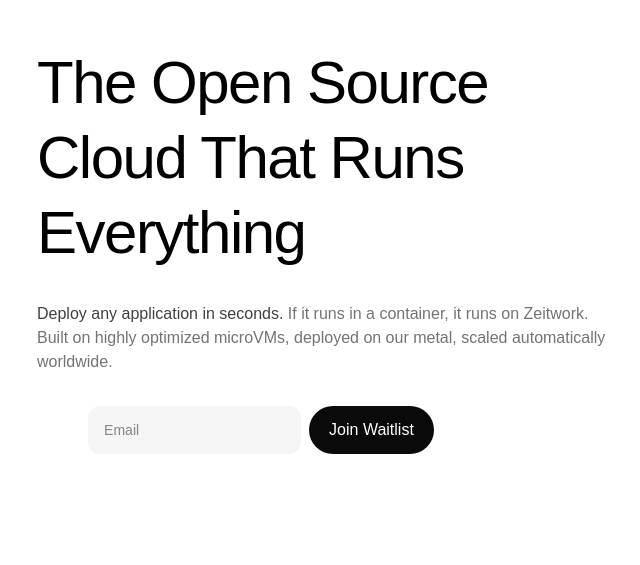
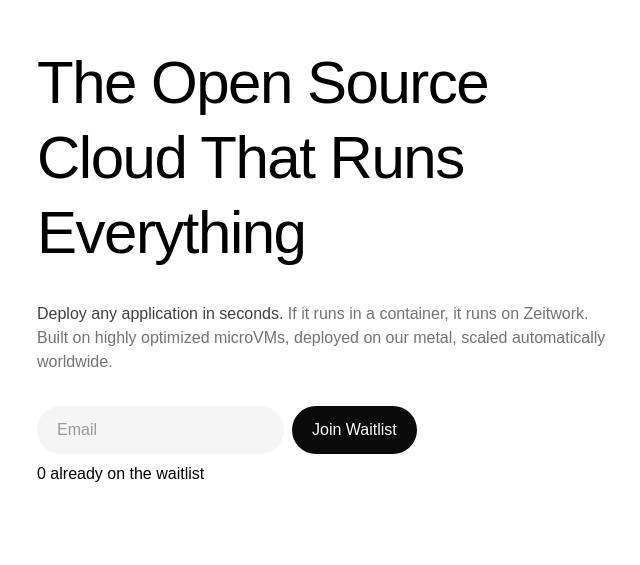
Before and after one commit to zeitwork/website, a Nuxt app: page / in a window 1280 px wide. Shown: the part 235-800 px from the top of the page, without its empty margins (171-811 px from the left). Built offline with nearby package versions, Linux system fonts and the light colour scheme; no server answers.

Commit message:
waitlist counter

```diff
--- a/app/components/d-waitlist-form/index.vue
+++ b/app/components/d-waitlist-form/index.vue
@@ -2,6 +2,10 @@
 const email = ref("")
 const isSuccess = ref<boolean | null>(null)
 const responseMessage = ref("")
+
+const { data: waitlistInfo } = await useFetch("/api/waitlist")
+
+const waitlistCount = computed(() => waitlistInfo.value?.count ?? 0)
 
 async function handleSubmit() {
   console.log("handleSubmit", email.value)
@@ -30,16 +34,16 @@
 <template>
   <form
     @submit.prevent="handleSubmit"
-    class="flex w-full max-w-md flex-col justify-center gap-2"
+    class="flex w-full flex-col gap-2"
   >
-    <div class="flex w-full flex-col justify-center gap-2 md:flex-row">
+    <div class="flex gap-2">
       <input
         id="email"
         v-model="email"
         autocomplete="email"
         type="email"
         placeholder="Email"
-        class="inline rounded-xl bg-neutral-100 px-4 py-2.5 text-sm text-neutral-900 outline-offset-0 hover:bg-neutral-200 focus:outline-2 active:bg-neutral-200"
+        class="text-copy-lg bg-surface-subtle hover:bg-neutral-strong text-neutral flex cursor-pointer items-center rounded-full px-5 py-1.5 focus:outline-none"
       />
       <d-button
         type="submit"
@@ -49,6 +53,7 @@
         Join Waitlist
       </d-button>
     </div>
+    <div>{{ waitlistCount }} already on the waitlist</div>
     <div
       v-if="responseMessage"
       class="text-copy-sm mx-auto mt-4 text-center font-medium"
```
Also changed, not shown: 1 other file (tests, documents, lock files or other folders).
